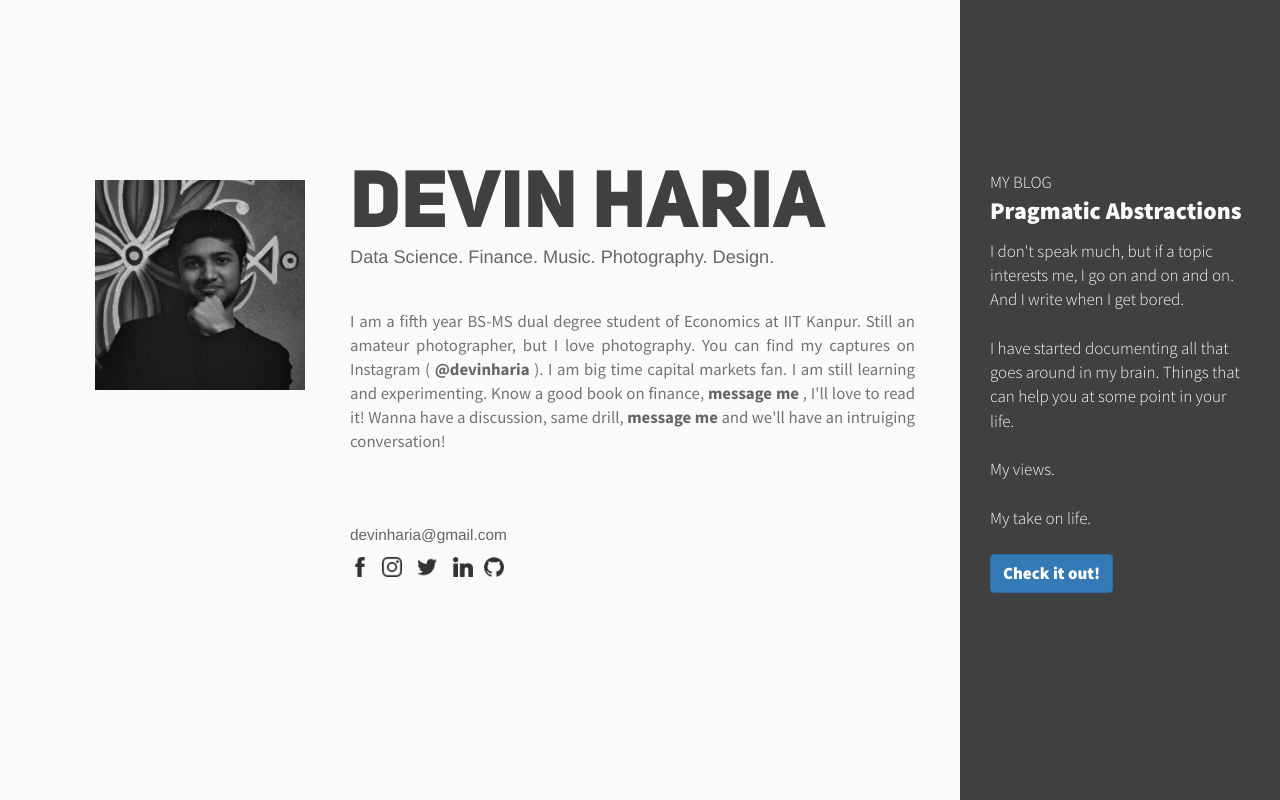
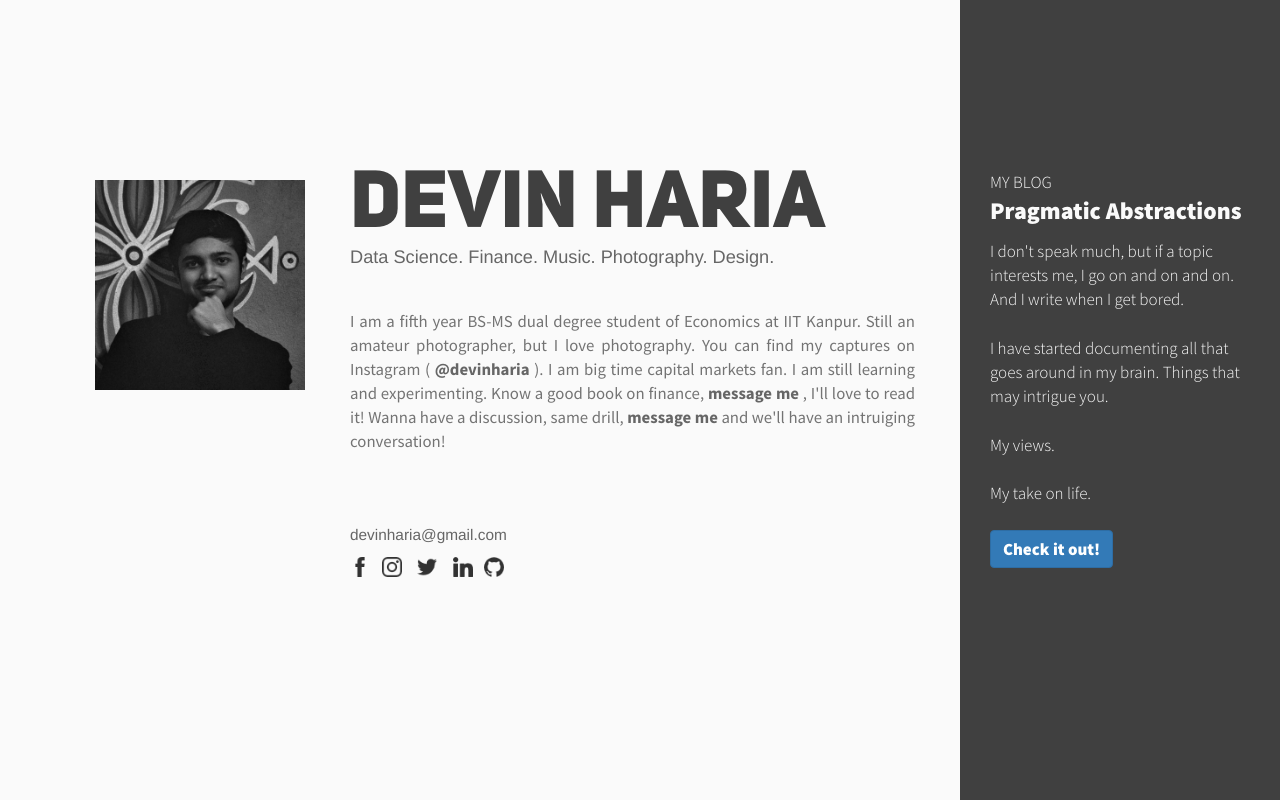
Before and after one commit to devinharia/home, a plain HTML site: page index.html in a window 1280 px wide. Drawn offline with nearby package versions, Linux system fonts and the light colour scheme.

Commit message:
Update index.html

```diff
--- a/index.html
+++ b/index.html
@@ -65,7 +65,7 @@
 		<div class="col-lg-3" style="font-size:17px;height:100vh;padding-top: 170px;padding-left:30px;padding-right:30px;color: #fafafa;background-color: #404040;font-family: light;">
 			MY BLOG
 			<p style="font-family: black;font-size: 24px;"><a href="http://devinharia.github.io/blog" style="text-decoration: none;color:#fafafa " target="_blank">Pragmatic Abstractions</a></p>
-			I don't speak much, but if a topic interests me, I go on and on and on. And I write when I get bored. <br><br>I have started documenting all that goes around in my brain. Things that can help you at some point in your life. <br><br>My views.<br><br> My take on life.<br><br>
+			I don't speak much, but if a topic interests me, I go on and on and on. And I write when I get bored. <br><br>I have started documenting all that goes around in my brain. Things that may intrigue you. <br><br>My views.<br><br> My take on life.<br><br>
 			<a href="http://devinharia.github.io/blog">
 			<button type="button" class="btn btn-primary" style="font-family: black;font-size:17px;"><b>Check it out!</b></button></a>
 		</div>
@@ -98,7 +98,7 @@
 		<div class="col-sm-12" style="font-size:17px;padding-left:20px;padding-right:20px;padding-top: 40px;color: #fafafa;background-color: #404040;font-family: light;padding-bottom: 30px;">
 			MY BLOG
 			<p style="font-family: black;font-size: 24px;"><a href="http://devinharia.github.io/blog" style="text-decoration: none;color:#fafafa " target="_blank">Pragmatic Abstractions</a></p>
-			I don't speak much, but if a topic interests me, I go on and on and on. And I write when I get bored. <br><br>I have started documenting all that goes around in my brain. Things that can help you at some point in your life. <br><br>My views.<br><br> My take on life.<br><br>
+			I don't speak much, but if a topic interests me, I go on and on and on. And I write when I get bored. <br><br>I have started documenting all that goes around in my brain. Things that may intrigue you. <br><br>My views.<br><br> My take on life.<br><br>
 			<a href="http://devinharia.github.io/blog">
 			<button type="button" class="btn btn-primary" style="font-family: black;font-size:17px;"><b>Check it out!</b></button></a>
 		</div>
```
